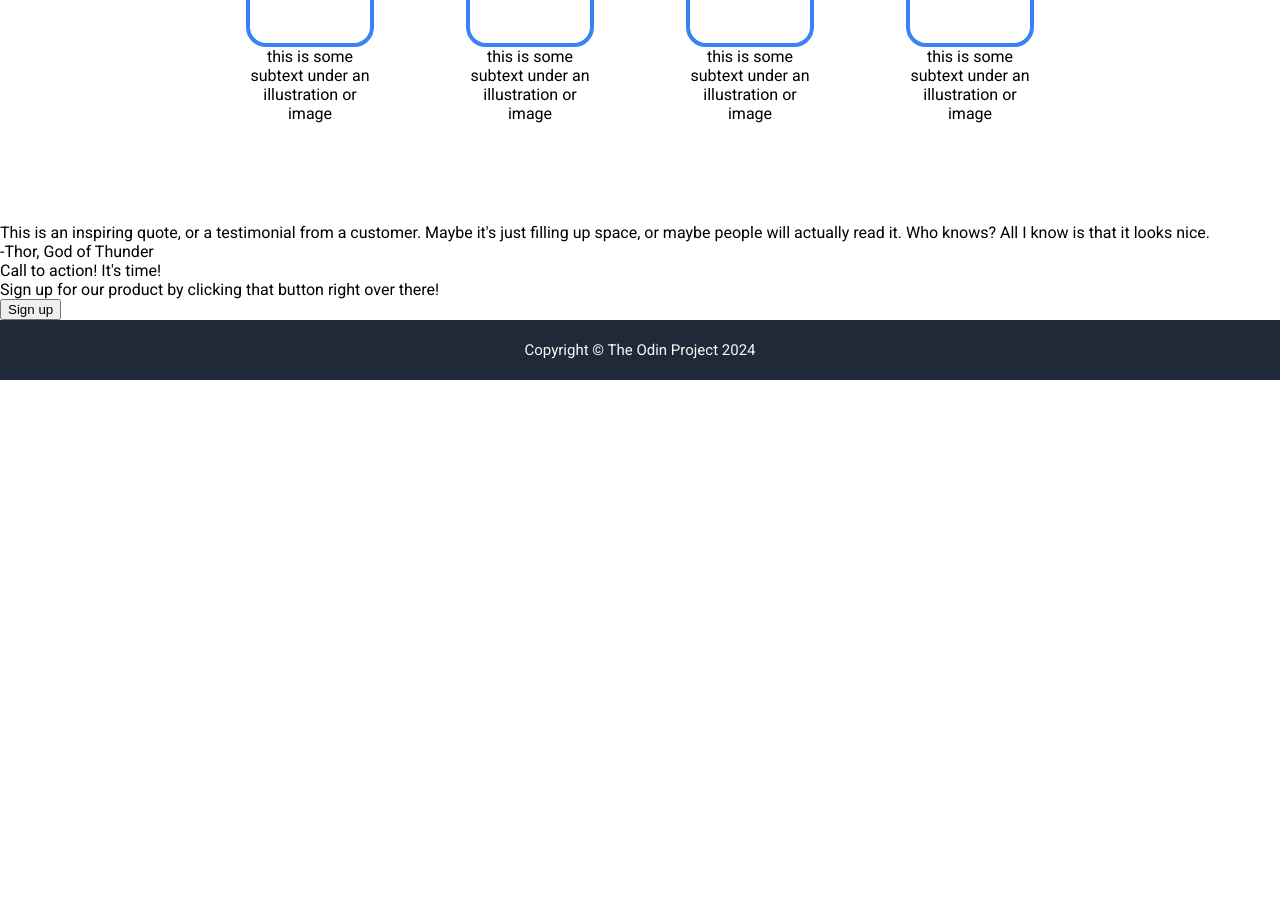
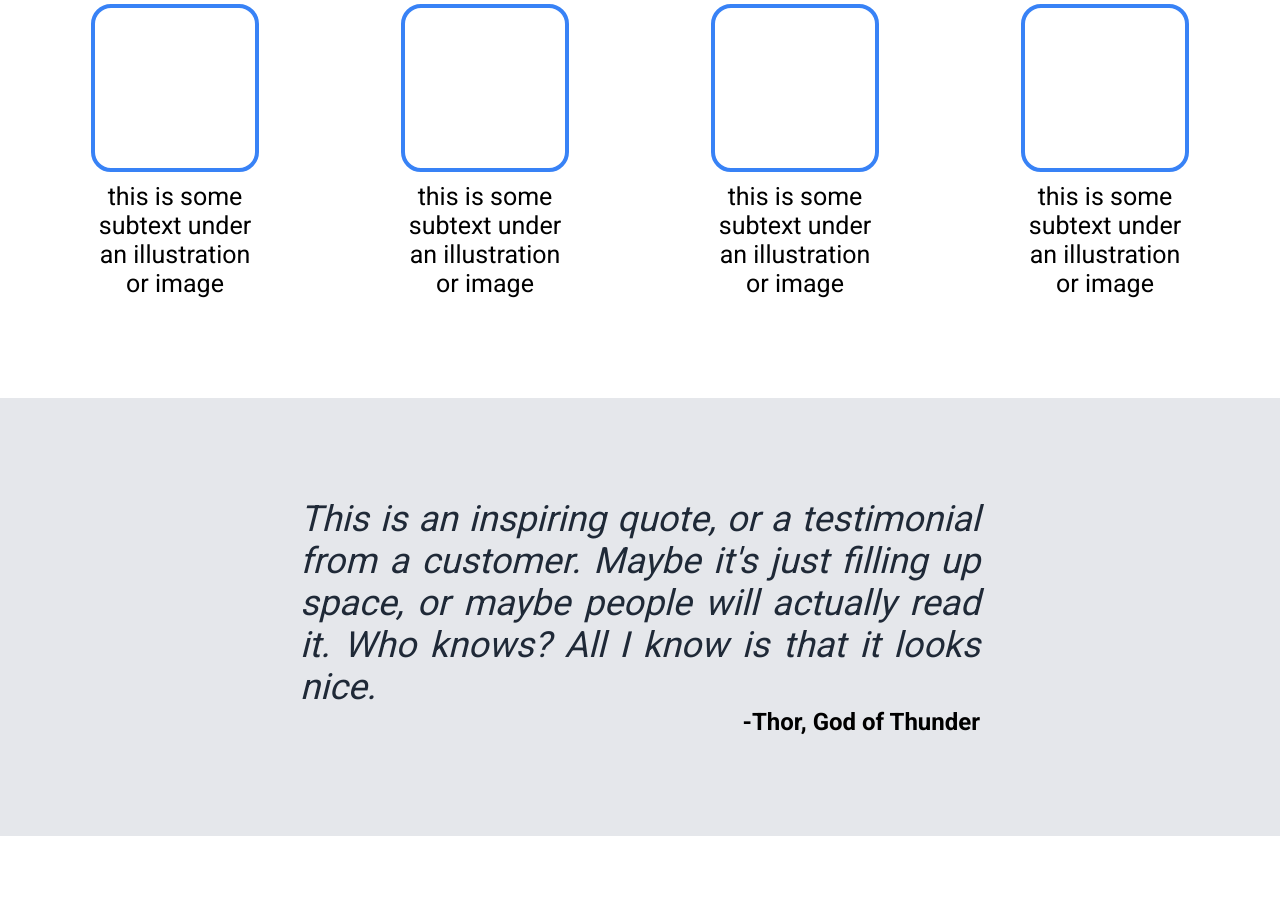
Before and after one commit to arsam-dj/The-Odin-Project, a plain HTML site: page project2-landing_page/index.html in a window 1280 px wide. Shown: the part 520-1423 px from the top of the page. Before the commit the page ends 900 px from the top, so only its background shows below. Drawn offline with Linux system fonts and the light colour scheme.

Commit message:
Finished adding CSS styling for the remaining sections (3 and 4).

```diff
--- a/project2-landing_page/styles.css
+++ b/project2-landing_page/styles.css
@@ -82,6 +82,7 @@ img {
 
 .section1 .sign-up {
     border-radius: 5px;
+    border-style: solid;
     background-color: #3882F6;
     color: #E5E7EB;
     font-weight: bolder;
@@ -96,7 +97,7 @@ img {
 
 /* ------------ Section 2 ------------ */
 .section2 {
-    padding: 0px 100px 100px 100px;
+    padding: 100px 150px 100px 150px;
     display: flex;
     flex-direction: column;
     justify-content: center;
@@ -104,16 +105,16 @@ img {
 }
 
 .section2 .main-title {
-    font-size: 36px;
+    font-size: 40px;
     font-weight: bolder;
     color: #1F2937;
-    margin: 20px;
+    margin-bottom: 20px;
 }
 
 .section2-container {
     display: flex;
     flex-direction: row;
-    gap: 100px;
+    gap: 150px;
 }
 
 .section2-box {
@@ -121,18 +122,89 @@ img {
     flex-direction: column;
     justify-content: center;
     align-items: center;
-    width: 120px;
+    gap: 10px;
+    width: 160px;
 }
 
 .box {
-    width: 120px;
-    height: 120px;
+    width: 160px;
+    height: 160px;
     border: 4px solid #3882F6;
     border-radius: 20px;
 }
 
 .section2-text {
     text-align: center;
+    font-size: 25px;
+}
+/* ----------------------------------- */
+
+/* ------------ Section 3 ------------ */
+.section3 {
+    padding: 100px 300px 100px 300px;
+    background-color: #E5E7EB;
+    display: flex;
+    flex-direction: column;
+    justify-content: center;
+    align-items: center;
+}
+
+.quote {
+    font-style: italic;
+    font-weight: lighter;
+    font-size: 36px;
+    color: #1F2937;
+    text-align: justify;
+}
+
+.attribute {
+    font-size: 24px;
+    font-weight: bold;
+    margin-left: auto;
+}
+/* ----------------------------------- */
+
+/* ------------ Section 4 ------------ */
+.section4 {
+    padding: 70px 100px 70px 100px;
+    display: flex;
+    justify-content: center;
+    align-items: center;
+}
+
+.bluebox {
+    padding: 50px 50px 50px 50px;
+    background-color: #3882F6;
+    border-radius: 10px;
+    color: white;
+    display: flex;
+    justify-content: center;
+    align-items: center;
+    gap: 100px;
+}
+
+.section4 .main-text {
+    font-size: 18px;
+    font-weight: bold;
+}
+
+.section4 .sub-text {
+    font-size: 16px;
+}
+
+.section4 .sign-up {
+    border-radius: 5px;
+    border-color: white;
+    border-style: solid;
+    background-color: #3882F6;
+    color: #E5E7EB;
+    font-weight: bolder;
+    cursor: pointer;
+    padding: 8px 16px;
+    display: flex;
+    justify-content: center;
+    align-items: center;
+    width: 100px;
 }
 /* ----------------------------------- */
 
```
